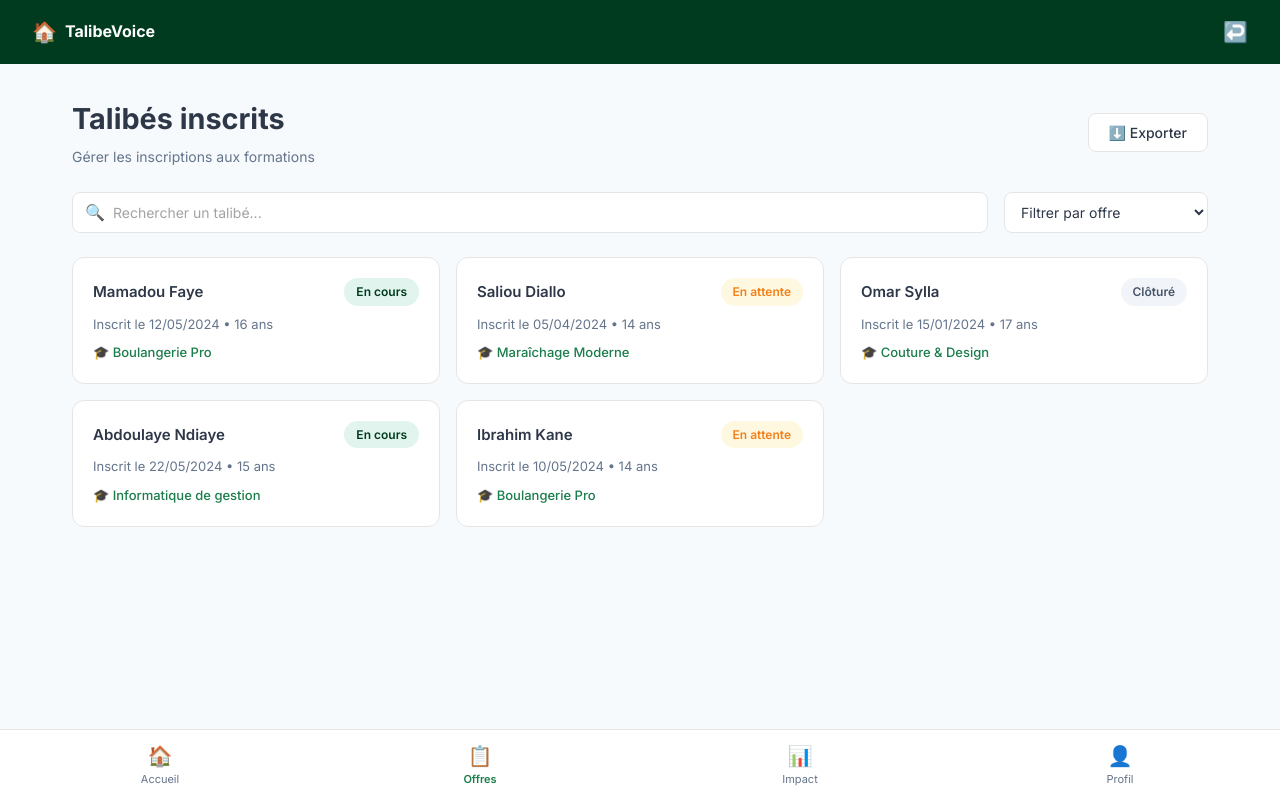
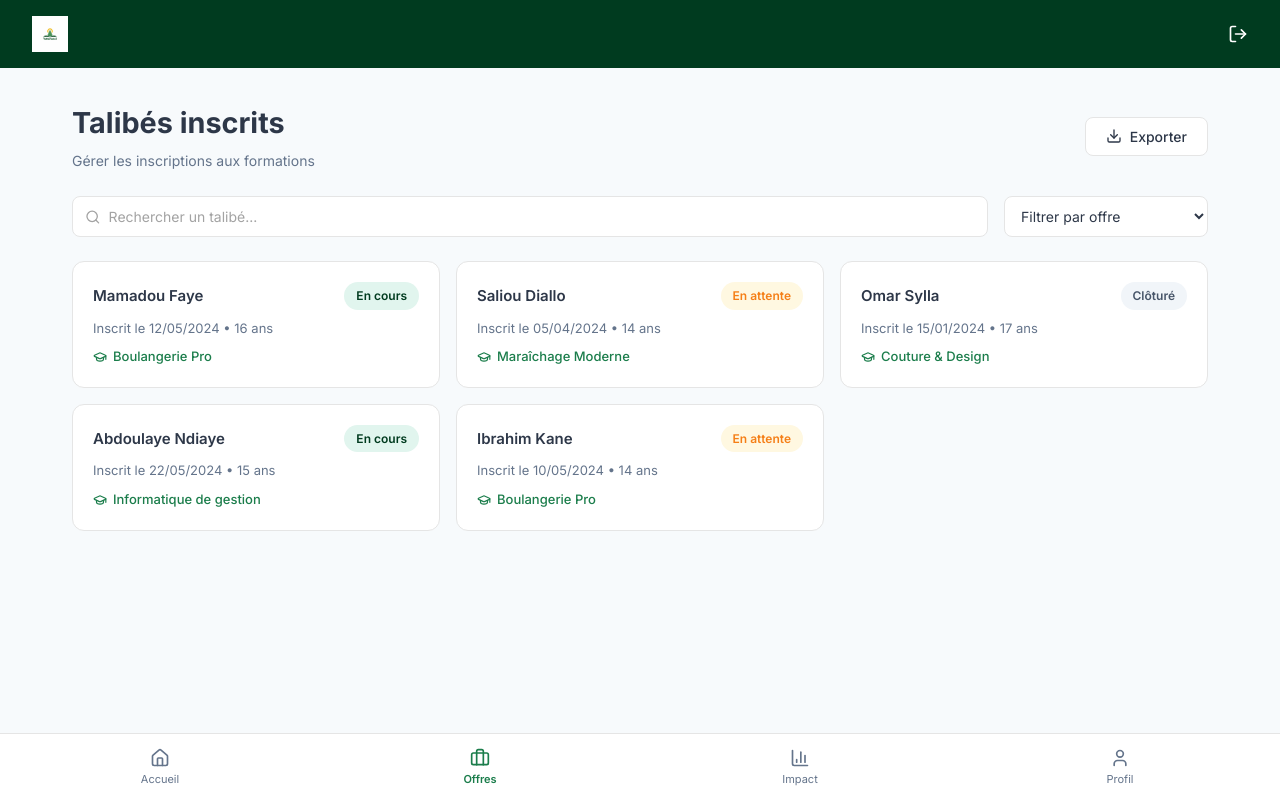
Before and after one commit to aminata-byte/talibevoice_publicweb, a React (Vite) app: page /partenaire/talibe-inscrits in a window 1280 px wide. Built offline with nearby package versions, Linux system fonts and the light colour scheme.

Commit message:
feat: remplacement emojis par lucide-react sur SubmitOfferPage et EnrolledTalibesPage

```diff
--- a/src/pages/partner/EnrolledTalibesPage.css
+++ b/src/pages/partner/EnrolledTalibesPage.css
@@ -20,21 +20,18 @@
   gap: 8px;
 }
 
-.etalibes__logo-icon {
-  font-size: 20px;
-}
-
-.etalibes__logo-text {
-  font-size: 16px;
-  font-weight: 700;
-  color: var(--white);
+.etalibes__logo-img {
+  height: 36px;
+  width: auto;
+  object-fit: contain;
 }
 
 .etalibes__logout {
   background: transparent;
-  font-size: 20px;
   color: var(--white);
   cursor: pointer;
+  display: flex;
+  align-items: center;
 }
 
 /* Container */
@@ -69,6 +66,9 @@
 }
 
 .etalibes__export {
+  display: flex;
+  align-items: center;
+  gap: 8px;
   background-color: var(--white);
   border: 1px solid var(--border);
   border-radius: var(--radius-md);
@@ -102,6 +102,7 @@
   background-color: var(--white);
   flex: 1;
   min-width: 200px;
+  color: var(--text-light);
 }
 
 .etalibes__search-input {
@@ -172,6 +173,9 @@
   font-size: 13px;
   color: var(--primary);
   font-weight: 500;
+  display: flex;
+  align-items: center;
+  gap: 6px;
 }
 
 /* Badges */
@@ -222,10 +226,7 @@
   padding: 6px 0;
   transition: color 0.2s;
   cursor: pointer;
-}
-
-.etalibes__nav-btn span:first-child {
-  font-size: 20px;
+  border: none;
 }
 
 .etalibes__nav-btn.active {
--- a/src/pages/partner/EnrolledTalibesPage.jsx
+++ b/src/pages/partner/EnrolledTalibesPage.jsx
@@ -1,5 +1,15 @@
 import { useState } from "react";
 import { useNavigate } from "react-router-dom";
+import {
+  Search,
+  Download,
+  LogOut,
+  Home,
+  Briefcase,
+  BarChart3,
+  User,
+  GraduationCap,
+} from "lucide-react";
 import "./EnrolledTalibesPage.css";
 
 const talibes = [
@@ -78,14 +88,17 @@ function EnrolledTalibesPage() {
       {/* Header */}
       <div className="etalibes__header">
         <div className="etalibes__header-left">
-          <span className="etalibes__logo-icon">🏠</span>
-          <span className="etalibes__logo-text">TalibeVoice</span>
+          <img
+            src="/src/assets/logo.jpg"
+            alt="TalibeVoice"
+            className="etalibes__logo-img"
+          />
         </div>
         <button
           className="etalibes__logout"
           onClick={() => navigate("/partenaire/login")}
         >
-          ↩️
+          <LogOut size={20} />
         </button>
       </div>
 
@@ -98,13 +111,16 @@ function EnrolledTalibesPage() {
               Gérer les inscriptions aux formations
             </p>
           </div>
-          <button className="etalibes__export">⬇️ Exporter</button>
+          <button className="etalibes__export">
+            <Download size={16} />
+            Exporter
+          </button>
         </div>
 
         {/* Filtres */}
         <div className="etalibes__filters">
           <div className="etalibes__search">
-            <span>🔍</span>
+            <Search size={16} />
             <input
               type="text"
               placeholder="Rechercher un talibé..."
@@ -139,7 +155,9 @@ function EnrolledTalibesPage() {
               <p className="etalib__card-info">
                 Inscrit le {talib.date} • {talib.age} ans
               </p>
-              <p className="etalib__card-offre">🎓 {talib.offre}</p>
+              <p className="etalib__card-offre">
+                <GraduationCap size={14} /> {talib.offre}
+              </p>
             </div>
           ))}
         </div>
@@ -151,19 +169,19 @@ function EnrolledTalibesPage() {
           className="etalibes__nav-btn"
           onClick={() => navigate("/partenaire/dashboard")}
         >
-          <span>🏠</span>
+          <Home size={20} />
           <span>Accueil</span>
         </button>
         <button className="etalibes__nav-btn active">
-          <span>📋</span>
+          <Briefcase size={20} />
           <span>Offres</span>
         </button>
         <button className="etalibes__nav-btn">
-          <span>📊</span>
+          <BarChart3 size={20} />
           <span>Impact</span>
         </button>
         <button className="etalibes__nav-btn">
-          <span>👤</span>
+          <User size={20} />
           <span>Profil</span>
         </button>
       </div>
--- a/src/pages/partner/SubmitOfferPage.jsx
+++ b/src/pages/partner/SubmitOfferPage.jsx
@@ -1,5 +1,6 @@
 import { useState } from "react";
 import { useNavigate } from "react-router-dom";
+import { ArrowLeft, Send } from "lucide-react";
 import "./SubmitOfferPage.css";
 
 function SubmitOfferPage() {
@@ -39,7 +40,8 @@ function SubmitOfferPage() {
           className="soffer__back"
           onClick={() => navigate("/partenaire/dashboard")}
         >
-          ← Soumettre une offre
+          <ArrowLeft size={18} />
+          Soumettre une offre
         </button>
       </div>
 
@@ -304,11 +306,12 @@ function SubmitOfferPage() {
 
         {/* Bouton + Note */}
         <button className="soffer__submit" onClick={handleSubmit}>
-          ➤ Soumettre l'offre
+          <Send size={18} />
+          Soumettre l'offre
         </button>
 
         <div className="soffer__note">
-          <span>ℹ️</span>
+          <Send size={14} />
           <p>
             Note : Votre offre sera validée par l'administrateur avant
             publication.
```
